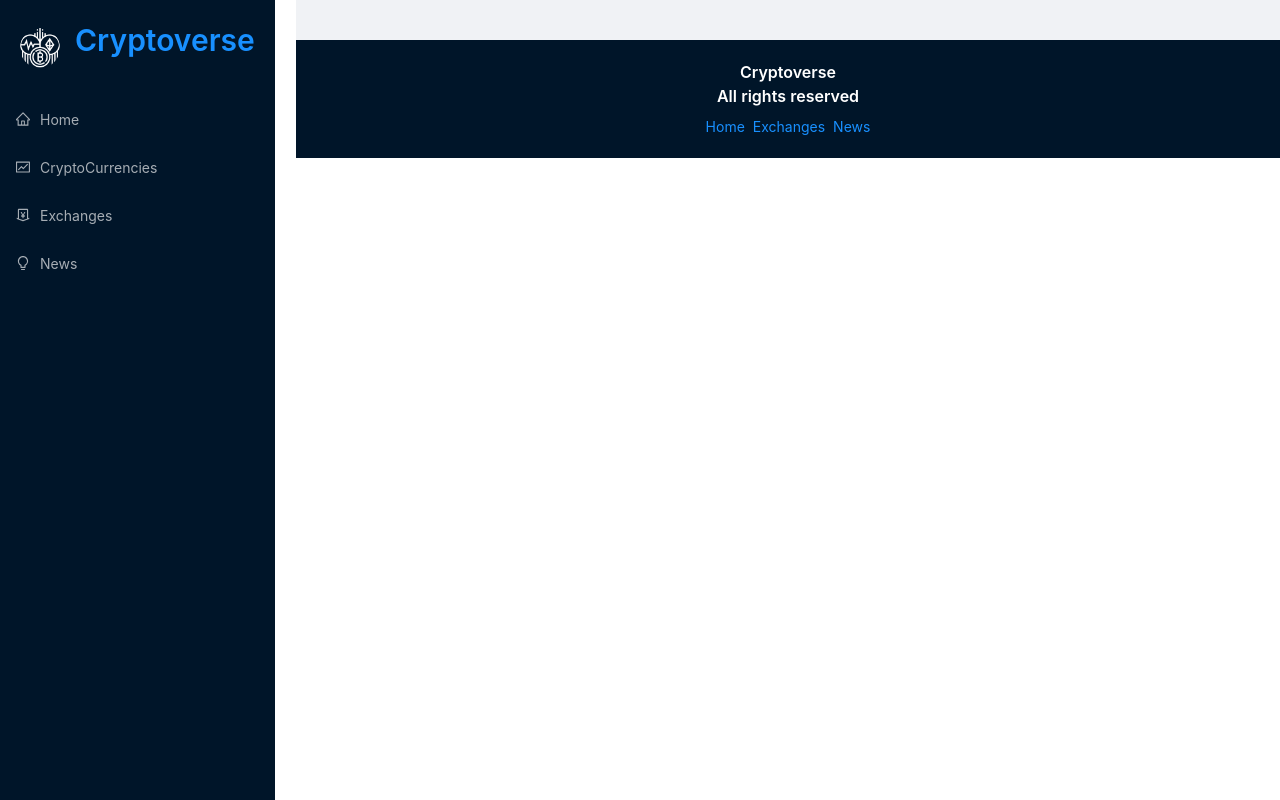
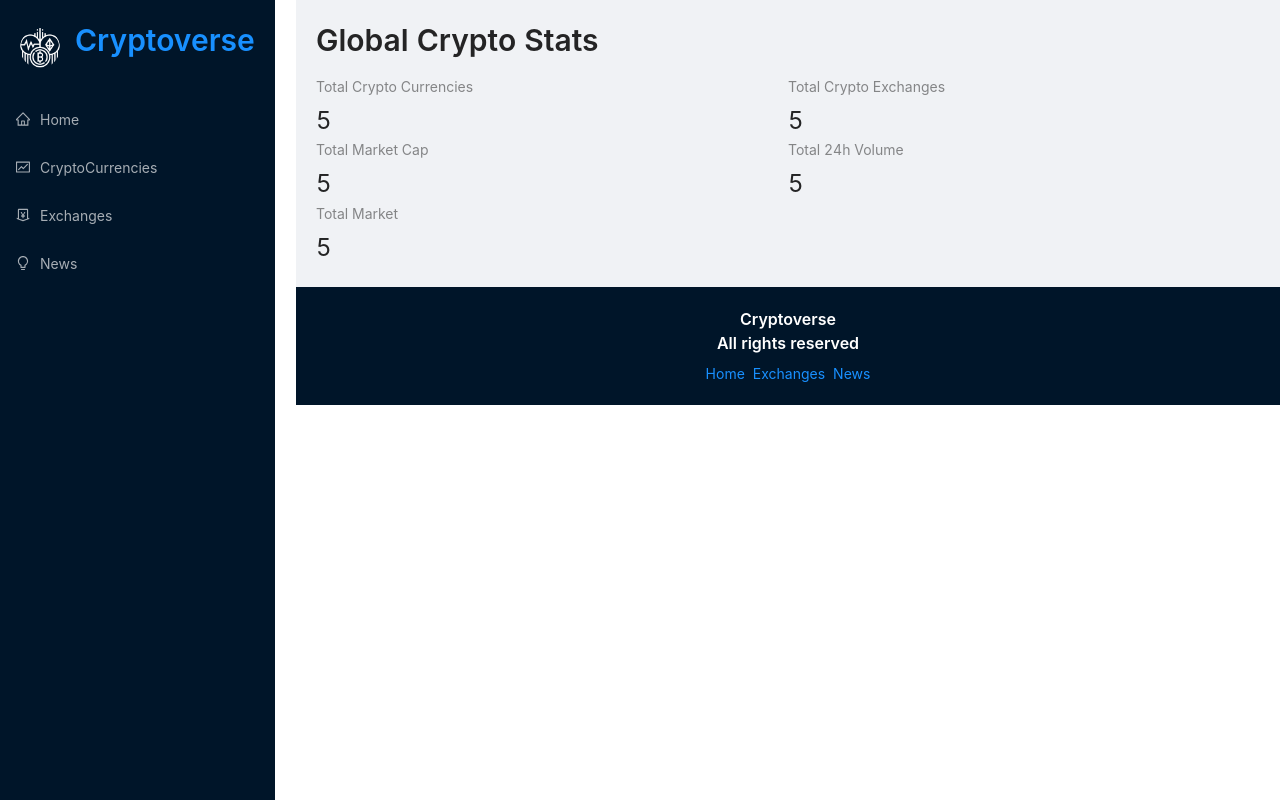
Before and after one commit to adii07/cryptoverse, a React (Create React App) app: page / in a window 1280 px wide. Built offline with nearby package versions, Linux system fonts and the light colour scheme.

Commit message:
HomePage Layout

```diff
--- a/src/components/HomePage.jsx
+++ b/src/components/HomePage.jsx
@@ -1,10 +1,20 @@
 import React from "react";
+import millify from "millify";
+import { Typography, Row, Col, Statistic } from "antd";
+import { Link } from "react-router-dom";
 
 const HomePage=()=>{
     return(
-        <div>
-
-        </div>
+       <>
+       <Typography.Title level={2} className="heading">Global Crypto Stats</Typography.Title>
+       <Row>
+           <Col span={12}><Statistic title="Total Crypto Currencies" value='5'/></Col>
+           <Col span={12}><Statistic title="Total Crypto Exchanges" value='5'/></Col>
+           <Col span={12}><Statistic title="Total Market Cap" value='5'/></Col>
+           <Col span={12}><Statistic title="Total 24h Volume" value='5'/></Col>
+           <Col span={12}><Statistic title="Total Market" value='5'/></Col>
+       </Row>
+       </>
     );
 }
 export default HomePage;
```
